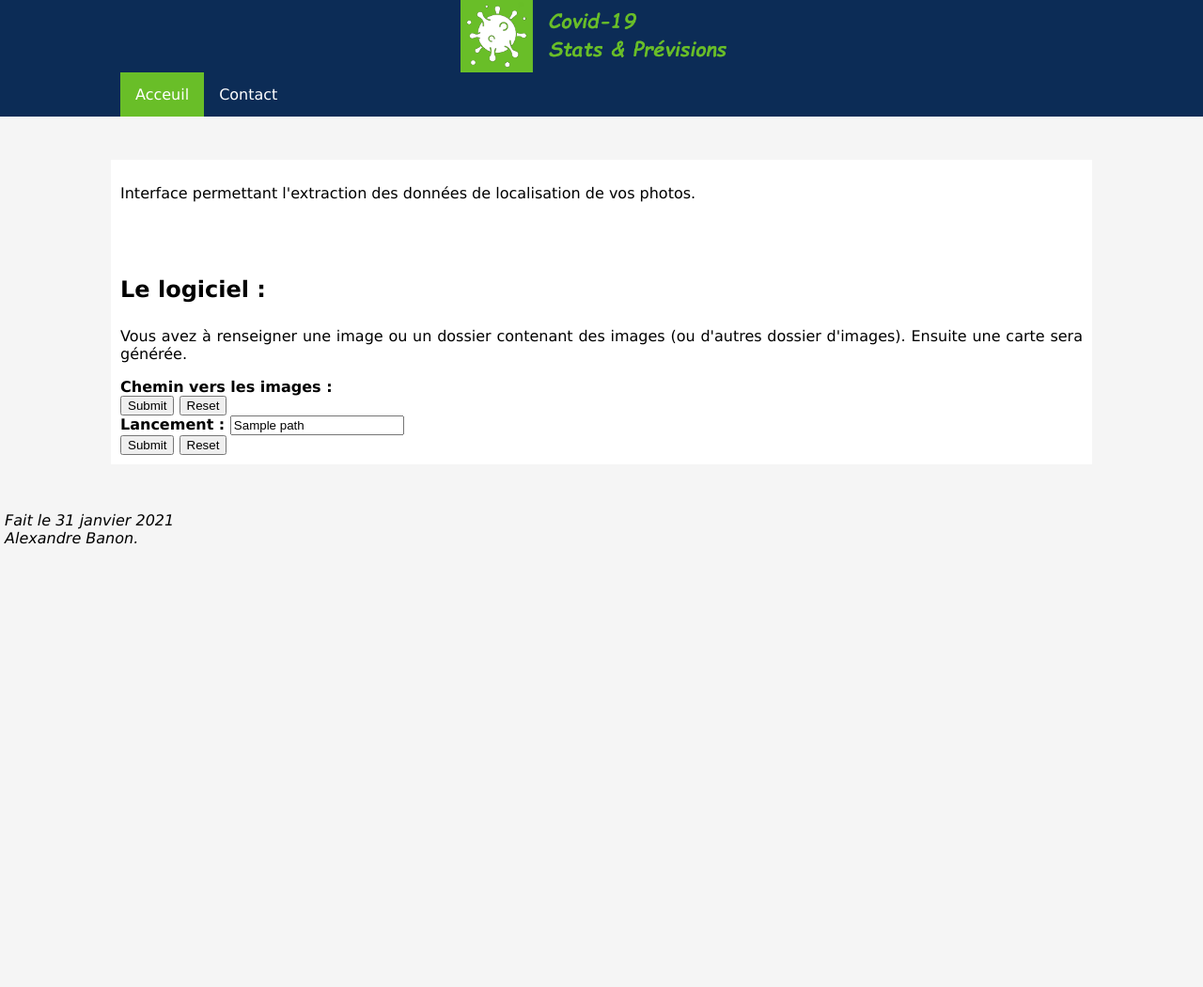
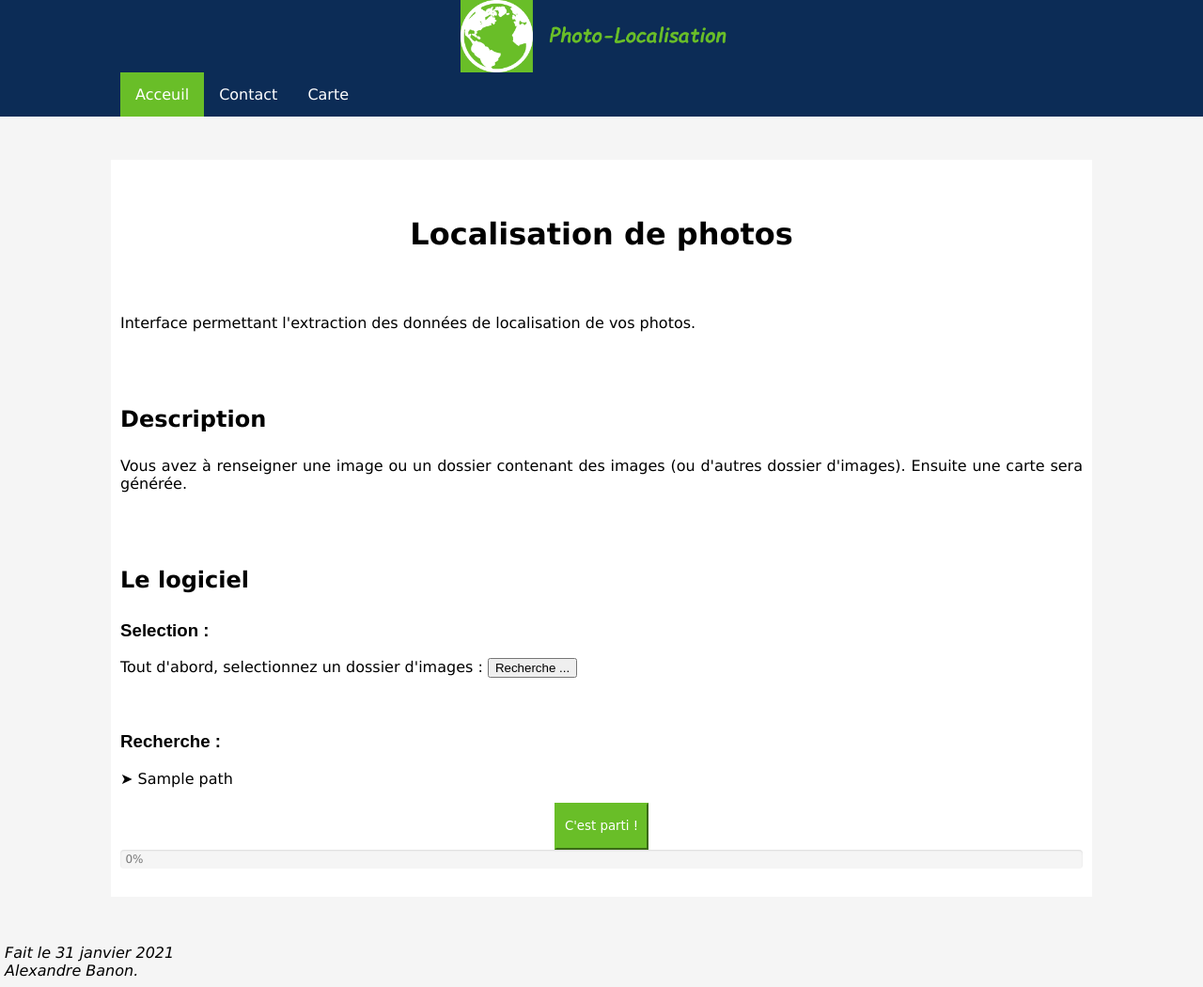
Before and after one commit to alexBDG/Photo-Localisation, a Flask app: template app/templates/index.html in a window 1280 px wide. Shown: the whole page at 94% size. Before the commit the page ends 579 px from the top, so only its background shows below. Run offline with Flask 2, Linux system fonts and the light colour scheme; the template is opened without the code that fills it: most values are stand-ins (such as "Sample title", 1, 10 or a date in 2020); some libraries are stand-ins or nearby versions.

Commit message:
Ajout de divers améliorations : intégration de la page carte, lancement du calcul sur un thread séparé, création du logo. Travaux en cours sur la barre de chargement. Logiciel actuellement inutilisable.

```diff
--- a/app/static/css/style.css
+++ b/app/static/css/style.css
@@ -42,6 +42,7 @@ body {
     align-items: center;
     font-family:verdana, sans-serif;
     width: 100%;
+    height: 100%;
     margin-left: 0;
 }
 
@@ -54,6 +55,7 @@ body {
     margin-left: auto;
     margin-right: auto;
     width: 80%;
+    height: 100%;
     border: solid rgb(255, 255, 255) 10px;
     font-family:verdana, sans-serif;
 }
@@ -87,30 +89,6 @@ h3 {
     max-height: 300px;
 }
 
-.imgGeo {
-    display: block;
-    margin: 0;
-    width: 100%;
-    height: 100%;
-}
-
-.player {
-    font-weight: bold;
-//    text-align: center;
-}
-
-.item {
-    font-size: 1em;
-    font-family: sans-serif;
-    text-align: right;
-}
-
-.value {
-    font-size: 1em;
-    font-family: sans-serif;
-    font-weight: bold;
-}
-
 .expl {
     font-size: 1em;
     font-family: sans-serif;
@@ -121,3 +99,17 @@ address {
     margin-top: 50px;
     margin-left: 5px;
 }
+
+.form-submit-button input[type="submit"] {
+    background: rgb(105, 190, 40);
+    color: white;
+    border-style: outset;
+    border-color: rgb(105, 190, 40);
+    height: 50px;
+    width: 100px;
+    font-family: "Comic Sans MS", "Comic Sans", cursive;
+    text-align: center;
+    cursor: pointer;
+    display: block;
+    margin: 0 auto;
+}
--- /dev/null
+++ b/app/static/css/style_progress_bar.css
@@ -0,0 +1,95 @@
+progress-bar-stripes{from{background-position:40px 0}to{background-position:0 0}}
+@-o-keyframes progress-bar-stripes{from{background-position:40px 0}to{background-position:0 0}}
+@keyframes progress-bar-stripes{from{background-position:40px 0}to{background-position:0 0}}
+.progress{
+    height:20px;
+    margin-bottom:20px;
+    overflow:hidden;
+    background-color:#f5f5f5;
+    border-radius:4px;
+    -webkit-box-shadow:inset 0 1px 2px rgba(0,0,0,.1);
+    box-shadow:inset 0 1px 2px rgba(0,0,0,.1)
+}
+
+.progress-bar{
+    float:left;
+    width:0;
+    height:100%;
+    font-size:12px;
+    line-height:20px;
+    color:#fff;
+    text-align:center;
+    background-color:#428bca;
+    -webkit-box-shadow:inset 0 -1px 0 rgba(0,0,0,.15);
+    box-shadow:inset 0 -1px 0 rgba(0,0,0,.15);
+    -webkit-transition:width .6s ease;
+    -o-transition:width .6s ease;
+    transition:width .6s ease
+}
+
+.progress-striped .progress-bar,.progress-bar-striped{
+    background-image:-webkit-linear-gradient(45deg,rgba(255,255,255,.15) 25%,transparent 25%,transparent 50%,rgba(255,255,255,.15) 50%,rgba(255,255,255,.15) 75%,transparent 75%,transparent);
+    background-image:-o-linear-gradient(45deg,rgba(255,255,255,.15) 25%,transparent 25%,transparent 50%,rgba(255,255,255,.15) 50%,rgba(255,255,255,.15) 75%,transparent 75%,transparent);
+    background-image:linear-gradient(45deg,rgba(255,255,255,.15) 25%,transparent 25%,transparent 50%,rgba(255,255,255,.15) 50%,rgba(255,255,255,.15) 75%,transparent 75%,transparent);
+    -webkit-background-size:40px 40px;
+    background-size:40px 40px
+}
+
+.progress.active .progress-bar,.progress-bar.active{
+    -webkit-animation:progress-bar-stripes 2s linear infinite;
+    -o-animation:progress-bar-stripes 2s linear infinite;
+    animation:progress-bar-stripes 2s linear infinite
+}
+
+.progress-bar[aria-valuenow="1"],.progress-bar[aria-valuenow="2"]{
+    min-width:30px
+}
+
+.progress-bar[aria-valuenow="0"]{
+    min-width:30px;
+    color:#777;
+    background-color:transparent;
+    background-image:none;
+    -webkit-box-shadow:none;
+    box-shadow:none
+}
+
+.progress-bar-success{
+    background-color:#5cb85c
+}
+
+.progress-striped .progress-bar-success{
+    background-image:-webkit-linear-gradient(45deg,rgba(255,255,255,.15) 25%,transparent 25%,transparent 50%,rgba(255,255,255,.15) 50%,rgba(255,255,255,.15) 75%,transparent 75%,transparent);
+    background-image:-o-linear-gradient(45deg,rgba(255,255,255,.15) 25%,transparent 25%,transparent 50%,rgba(255,255,255,.15) 50%,rgba(255,255,255,.15) 75%,transparent 75%,transparent);
+    background-image:linear-gradient(45deg,rgba(255,255,255,.15) 25%,transparent 25%,transparent 50%,rgba(255,255,255,.15) 50%,rgba(255,255,255,.15) 75%,transparent 75%,transparent)
+}
+
+.progress-bar-info{
+    background-color:#5bc0de
+}
+
+.progress-striped .progress-bar-info{
+    background-image:-webkit-linear-gradient(45deg,rgba(255,255,255,.15) 25%,transparent 25%,transparent 50%,rgba(255,255,255,.15) 50%,rgba(255,255,255,.15) 75%,transparent 75%,transparent);
+    background-image:-o-linear-gradient(45deg,rgba(255,255,255,.15) 25%,transparent 25%,transparent 50%,rgba(255,255,255,.15) 50%,rgba(255,255,255,.15) 75%,transparent 75%,transparent);
+    background-image:linear-gradient(45deg,rgba(255,255,255,.15) 25%,transparent 25%,transparent 50%,rgba(255,255,255,.15) 50%,rgba(255,255,255,.15) 75%,transparent 75%,transparent)
+}
+
+.progress-bar-warning{
+    background-color:#f0ad4e
+}
+
+.progress-striped .progress-bar-warning{
+    background-image:-webkit-linear-gradient(45deg,rgba(255,255,255,.15) 25%,transparent 25%,transparent 50%,rgba(255,255,255,.15) 50%,rgba(255,255,255,.15) 75%,transparent 75%,transparent);
+    background-image:-o-linear-gradient(45deg,rgba(255,255,255,.15) 25%,transparent 25%,transparent 50%,rgba(255,255,255,.15) 50%,rgba(255,255,255,.15) 75%,transparent 75%,transparent);
+    background-image:linear-gradient(45deg,rgba(255,255,255,.15) 25%,transparent 25%,transparent 50%,rgba(255,255,255,.15) 50%,rgba(255,255,255,.15) 75%,transparent 75%,transparent)
+}
+
+.progress-bar-danger{
+    background-color:#d9534f
+}
+
+.progress-striped .progress-bar-danger{
+    background-image:-webkit-linear-gradient(45deg,rgba(255,255,255,.15) 25%,transparent 25%,transparent 50%,rgba(255,255,255,.15) 50%,rgba(255,255,255,.15) 75%,transparent 75%,transparent);
+    background-image:-o-linear-gradient(45deg,rgba(255,255,255,.15) 25%,transparent 25%,transparent 50%,rgba(255,255,255,.15) 50%,rgba(255,255,255,.15) 75%,transparent 75%,transparent);
+    background-image:linear-gradient(45deg,rgba(255,255,255,.15) 25%,transparent 25%,transparent 50%,rgba(255,255,255,.15) 50%,rgba(255,255,255,.15) 75%,transparent 75%,transparent)
+}
--- a/app/templates/about.html
+++ b/app/templates/about.html
@@ -1,8 +1,10 @@
 {% extends 'base.html' %}
 
 {% block content %}
+
     <h1>Alexandre Banon</h1>
     <p>Je suis ingénieur en Machine Learning et Data Sciences.</p>
     <p>Mail : banonalexandre@gmail.com</p>
     <p>Tel : +33 6 84 46 38 91</p>
+
 {% endblock %}
--- a/app/templates/base.html
+++ b/app/templates/base.html
@@ -21,6 +21,7 @@
                 <ul>
                     <li><a class="active" href="{{ url_for('index') }}">Acceuil</a>
                     <li><a href="{{ url_for('about') }}">Contact</a>
+                    <li><a href="{{ url_for('result') }}">Carte</a>
                 </ul>
             </nav>
 
--- a/app/templates/index.html
+++ b/app/templates/index.html
@@ -2,41 +2,114 @@
 
 {% block content %}
 
+    <h1>Localisation de photos</h1>
+
     <p>Interface permettant l'extraction des données de localisation de vos photos.</p>
+
     <br>
 
     <br>
 
-    <h2>Le logiciel :</h2>
+    <h2>Description</h2>
 
     <p>Vous avez à renseigner une image ou un dossier contenant des images (ou d'autres dossier d'images). Ensuite une carte sera générée.</p>
 
+    <br>
+
+    <br>
+
+    <h2>Le logiciel</h2>
 
     <form action="/directory/" method="post">
 
-        <div class="player">
-            <label for="path">Chemin vers les images :</label>
-        </div>
+        <h3>Selection : </h3>
 
         <div class="submit">
-            <input type="submit"/>
-            <input type="reset"/>
+            <label for="path">Tout d'abord, selectionnez un dossier d'images :</label>
+            <input type="submit" value="Recherche ..."/>
         </div>
 
     </form>
 
+    <br>
+
+    <br>
+
     <form action="/result/" method="post">
 
-        <div class="player">
-            <label for="path">Lancement :</label>
-            <input type="text" id="path" name="path" value="{{ path }}" required/>
-        </div>
+        <h3>Recherche : </h3>
 
-        <div class="submit">
-            <input type="submit"/>
-            <input type="reset"/>
+        {% if path %}
+            <p> &#10148; {{ path }} </p>
+        {% else %}
+            <p> &#10148; <i>Aucun dossier selectionné !</i> </p>
+        {% endif %}
+
+        <input for="path" name="path" style="display: none;" value="{{ path }}"/>
+        <div class="form-submit-button">
+            <input type="submit" value="C'est parti !"/>
         </div>
 
     </form>
 
+
+    <head>
+    </head>
+
+
+    {% if path %}
+        <div class="container">
+
+            <script>
+                alert("final");
+                function check_progress() {
+                    function worker() {
+                        $.get('progress/1', function(data) {
+                            if (progress < 100) {
+                                $('.progress-bar').css('width', event.data + '%').attr('aria-valuenow', event.data);
+                                $('.progress-bar-label').text(event.data+'%');
+                                setTimeout(worker, 10)
+                            }
+                        })
+                    }
+                }
+            </script>
+
+            <body onload="check_progress();">
+
+    <!--
+            <script>
+                var source = new EventSource("/result");
+                eventSource.onopen = function () {
+                  console.log("Sse connection opened");
+                };
+                eventSource.onerror = function () {
+                  console.log("error occured");
+                };
+                eventSource.onmessage = function (event) {
+                  console.log("received");
+                };
+                source.onmessage = function(event) {
+                    $('.progress-bar').css('width', event.data + '%').attr('aria-valuenow', event.data);
+                    $('.progress-bar-label').text(event.data+'%');
+                    if(event.data == 100){
+            			source.close()
+            		}
+                }
+            </script>
+            <link rel="stylesheet" href="https://maxcdn.bootstrapcdn.com/bootstrap/3.4.1/css/bootstrap.min.css">
+    //-->
+            <link rel="stylesheet" type="text/css" href="{{ url_for('static', filename='css/style_progress_bar.css') }}">
+            <script src="https://ajax.googleapis.com/ajax/libs/jquery/3.5.1/jquery.min.js"></script>
+            <script src="https://maxcdn.bootstrapcdn.com/bootstrap/3.4.1/js/bootstrap.min.js"></script>
+
+            <div class="progress">
+                <div class="progress-bar progress-bar-striped active" role="progressbar" aria-valuenow="0" aria-valuemin="0" aria-valuemax="100" style="width:0%">
+                    <span class="progress-bar-label">0%</span>
+                </div>
+            </div>
+        </div>
+    {% endif %}
+
+
 {% endblock %}
--- a/site.py
+++ b/site.py
@@ -24,5 +24,6 @@ if __name__ == '__main__':
     app.run(
         debug=True,
         host="0.0.0.0",
-        port=8000
+        port=8000,
+        threaded=True
     )
```
Also changed, not shown: app/routes.py (+114 -13 lines), app/templates/carte_inconnue.html (added, +12 -0 lines), photoloc/visualisation.py (+15 -2 lines), app/static/img/logo.png, app/static/img/planete.png (added).
